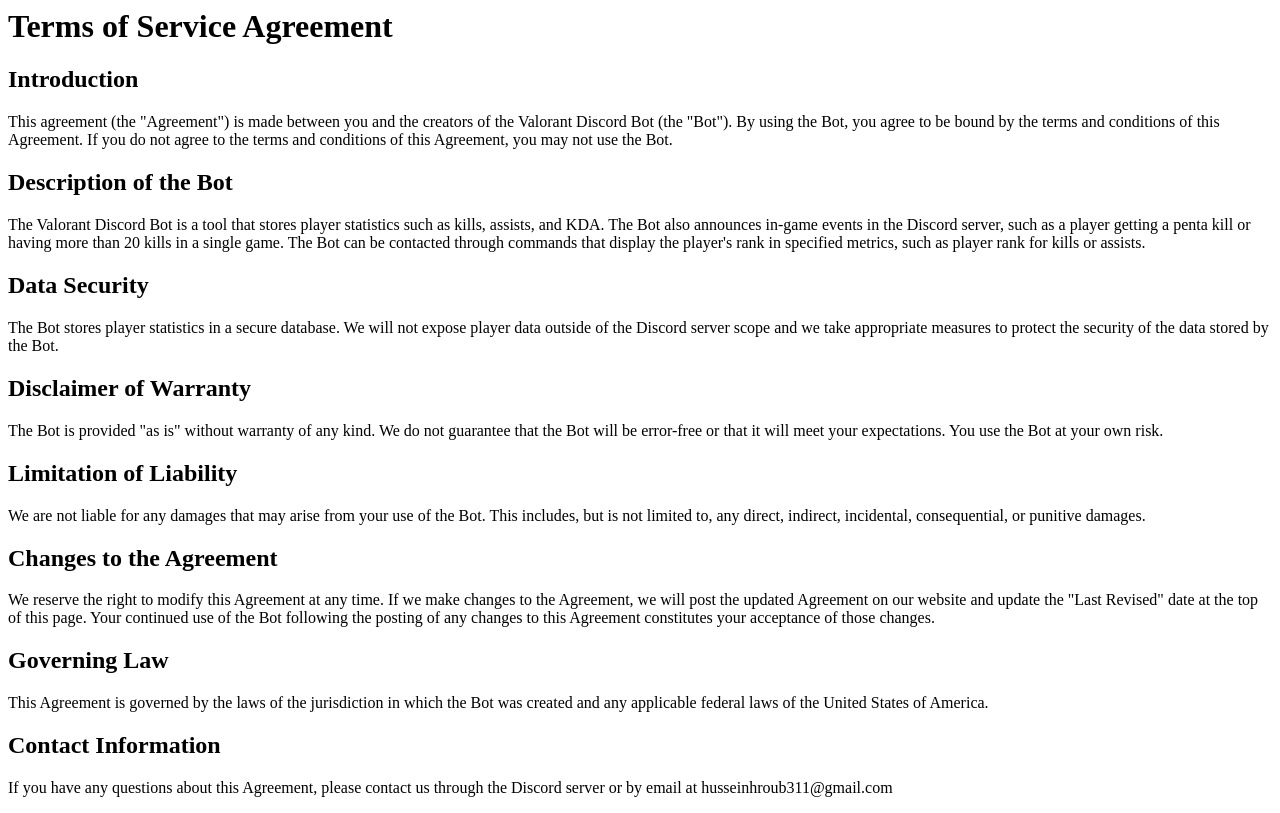
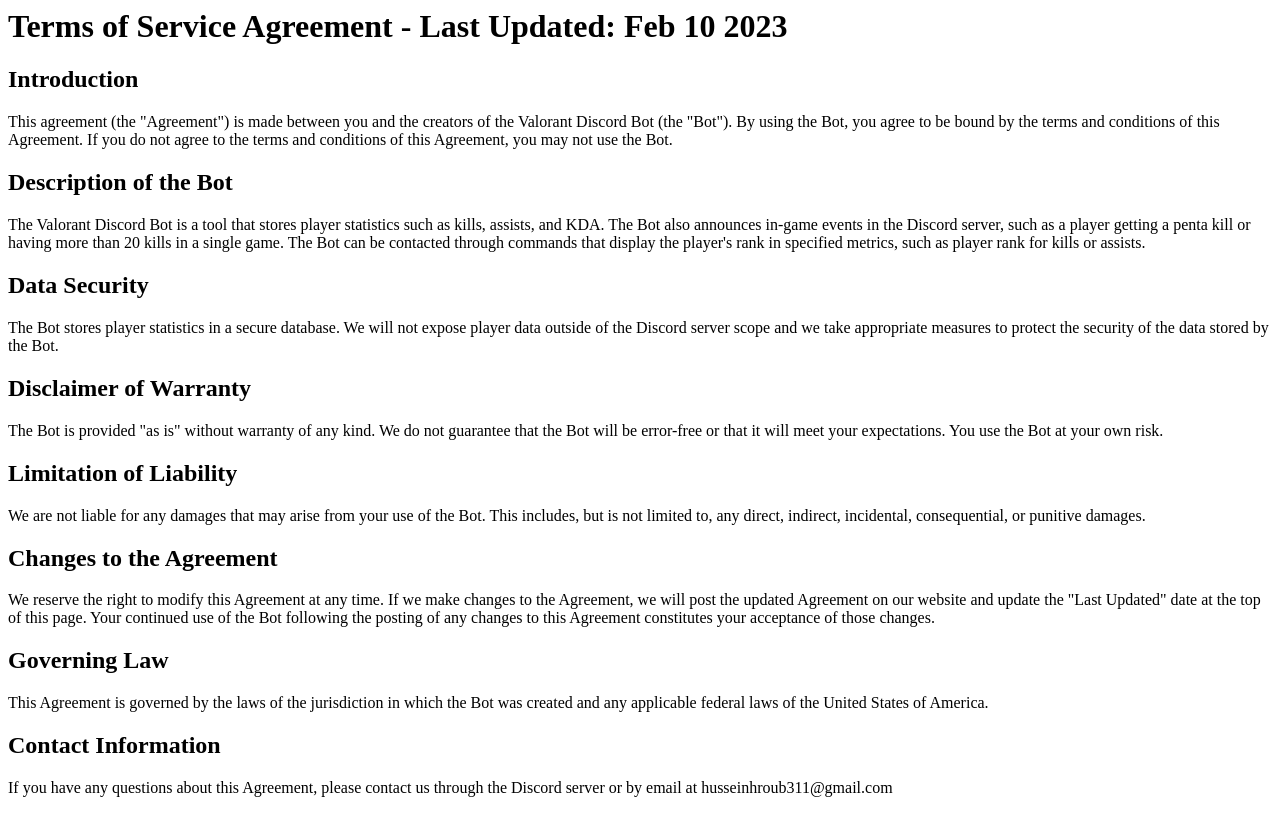
Before and after one commit to HusseinHroub/DiscordBottu, a plain HTML site: page termofservice.html in a window 1280 px wide. Drawn offline with Linux system fonts and the light colour scheme.

Commit message:
Update termofservice.html

```diff
--- a/termofservice.html
+++ b/termofservice.html
@@ -3,7 +3,7 @@
     <title>Terms of service</title>
   </head>
   <body>
-<h1>Terms of Service Agreement</h1>
+<h1>Terms of Service Agreement - Last Updated: Feb 10 2023</h1>
 <h2>Introduction</h2>
 <p>This agreement (the "Agreement") is made between you and the creators of the Valorant Discord Bot (the "Bot"). By using the Bot, you agree to be bound by the terms and conditions of this Agreement. If you do not agree to the terms and conditions of this Agreement, you may not use the Bot.</p>
 <h2>Description of the Bot</h2>
@@ -15,7 +15,7 @@
 <h2>Limitation of Liability</h2>
 <p>We are not liable for any damages that may arise from your use of the Bot. This includes, but is not limited to, any direct, indirect, incidental, consequential, or punitive damages.</p>
 <h2>Changes to the Agreement</h2>
-<p>We reserve the right to modify this Agreement at any time. If we make changes to the Agreement, we will post the updated Agreement on our website and update the "Last Revised" date at the top of this page. Your continued use of the Bot following the posting of any changes to this Agreement constitutes your acceptance of those changes.</p>
+<p>We reserve the right to modify this Agreement at any time. If we make changes to the Agreement, we will post the updated Agreement on our website and update the "Last Updated" date at the top of this page. Your continued use of the Bot following the posting of any changes to this Agreement constitutes your acceptance of those changes.</p>
 <h2>Governing Law</h2>
 <p>This Agreement is governed by the laws of the jurisdiction in which the Bot was created and any applicable federal laws of the United States of America.</p>
 <h2>Contact Information</h2>
```
